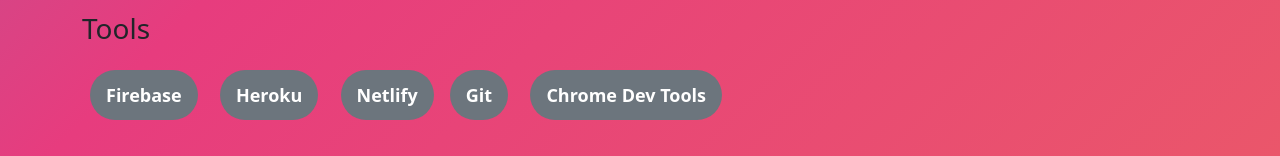
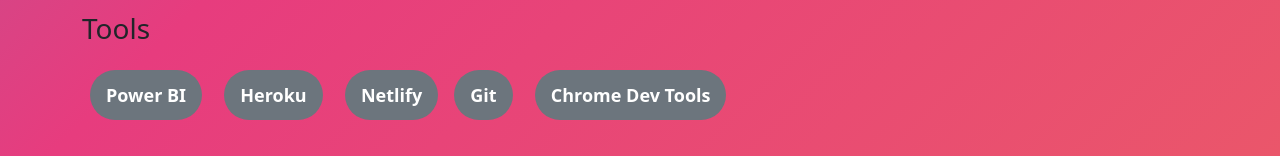
Before and after one commit to Mehzad-Galib/portfolio-React, a React (Create React App) app: page /about in a window 1280 px wide. Shown: the part 458-614 px from the top of the page. Built offline with nearby package versions, Linux system fonts and the light colour scheme.

Commit message:
Update About.js

```diff
--- a/src/Components/About/About.js
+++ b/src/Components/About/About.js
@@ -73,7 +73,7 @@
           <h3>Tools</h3>
           <h4 className="mt-3 badges">
             <span className="badge m-2 p-3 rounded-pill bg-secondary">
-              Firebase
+              Power BI
             </span>{" "}
             <span className="badge m-2 p-3 rounded-pill bg-secondary">
               Heroku
```
